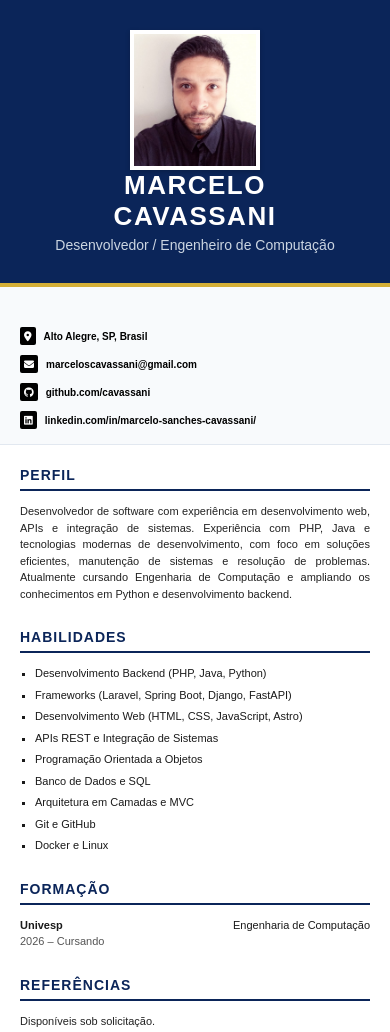
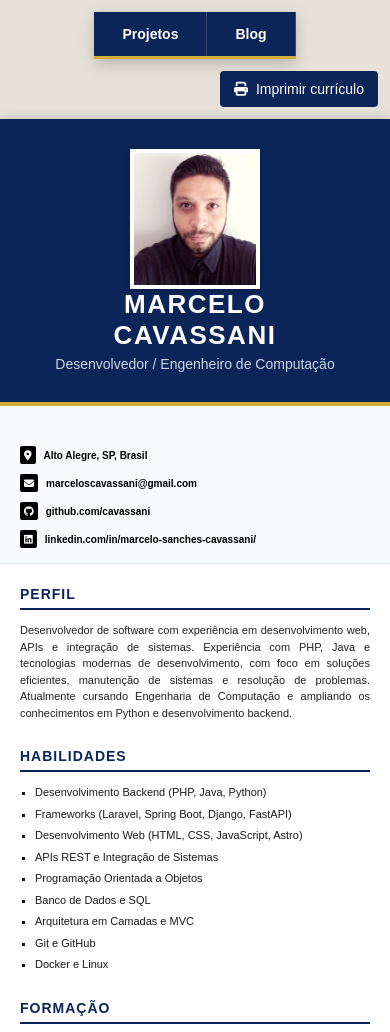
Before and after one commit to cavassani/cavassani.github.io, an Astro site: page / in a window 390 px wide. Shown: the top 1032 px of the page. Built offline with nearby package versions, Linux system fonts and the light colour scheme; Astro itself is replaced by a stand-in of ours.

Commit message:
adicionados navbar e botao para impressao

```diff
--- a/src/pages/index.astro
+++ b/src/pages/index.astro
@@ -13,6 +13,22 @@ import '../styles/global.css';
   <link rel="stylesheet" href="https://cdnjs.cloudflare.com/ajax/libs/font-awesome/6.4.0/css/all.min.css" />
 </head>
 <body>
+  <!-- Navbar Topo -->
+  <div class="navbar-container">
+    <nav class="top-navbar" aria-label="Navegação principal">
+      <ul class="nav-links">
+        <li><a href="/projetos">Projetos</a></li>
+        <li><a href="/blog">Blog</a></li>
+      </ul>
+    </nav>
+  </div>
+  <div class="page-actions">
+    <button type="button" class="print-button" id="print-button">
+      <i class="fa-solid fa-print" aria-hidden="true"></i>
+      Imprimir currículo
+    </button>
+  </div>
+
   <div class="cv-container">
     <!-- Cabeçalho Principal -->
     <header class="header">
@@ -229,5 +245,11 @@ import '../styles/global.css';
       </section>
     </main>
   </div>
+
+  <script>
+    document.querySelector('#print-button')?.addEventListener('click', () => {
+      window.print();
+    });
+  </script>
 </body>
 </html>
--- a/src/styles/global.css
+++ b/src/styles/global.css
@@ -11,8 +11,87 @@ body {
   font-family: Arial, Helvetica, sans-serif;
   color: #1a1a1a;
   display: flex;
+  flex-direction: column;
+  align-items: center;
   justify-content: center;
   padding: 20px;
+}
+
+.navbar-container {
+  display: flex;
+  justify-content: center;
+  width: 100%;
+  margin-bottom: 12px;
+}
+
+.top-navbar {
+  display: inline-flex;
+  background-color: #0b2559;
+  border-bottom: 3px solid #d4af37;
+  box-shadow: 0 5px 15px rgba(0, 0, 0, 0.2);
+}
+
+.nav-links {
+  list-style: none;
+  display: flex;
+}
+
+.nav-links a {
+  display: block;
+  padding: 14px 28px;
+  text-decoration: none;
+  color: #ffffff;
+  font-weight: bold;
+  font-family: inherit;
+  font-size: 14px;
+  transition: background-color 0.2s ease, color 0.2s ease;
+  border-right: 1px solid rgba(255, 255, 255, 0.18);
+}
+
+.nav-links a:hover,
+.nav-links a:focus-visible {
+  background-color: #163779;
+  color: #ffffff;
+}
+
+.nav-links a:focus-visible {
+  outline: 2px solid #d4af37;
+  outline-offset: -4px;
+}
+
+@media print {
+  .navbar-container {
+    display: none;
+  }
+}
+.page-actions {
+  display: flex;
+  justify-content: flex-end;
+  width: min(800px, 100%);
+  margin-bottom: 12px;
+}
+
+.print-button {
+  display: inline-flex;
+  align-items: center;
+  gap: 8px;
+  padding: 10px 14px;
+  border: 0;
+  border-radius: 4px;
+  background-color: #0b2559;
+  color: #ffffff;
+  font: inherit;
+  font-size: 14px;
+  cursor: pointer;
+}
+
+.print-button:hover {
+  background-color: #163779;
+}
+
+.print-button:focus-visible {
+  outline: 3px solid #d4af37;
+  outline-offset: 2px;
 }
 
 .cv-container {
@@ -208,6 +287,14 @@ body {
   body {
     padding: 0;
   }
+  .navbar-container {
+    padding: 12px 12px 0;
+    margin-bottom: 0;
+  }
+  .page-actions {
+    padding: 12px;
+    margin-bottom: 0;
+  }
   .cv-container {
     width: 100%;
   }
@@ -233,3 +320,22 @@ body {
     gap: 5px;
   }
 }
+
+@media print {
+  body {
+    display: block;
+    padding: 0;
+    background: #ffffff;
+    print-color-adjust: exact;
+    -webkit-print-color-adjust: exact;
+  }
+
+  .page-actions {
+    display: none;
+  }
+
+  .cv-container {
+    width: 100%;
+    box-shadow: none;
+  }
+}
```
